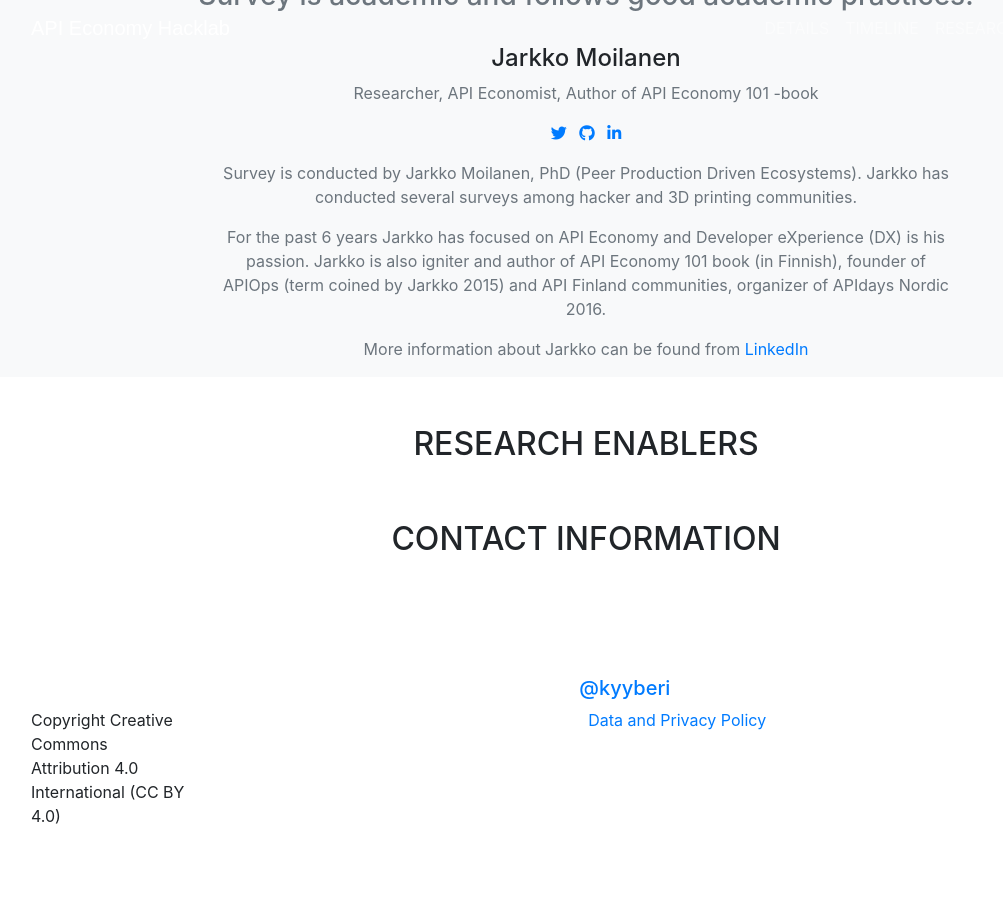
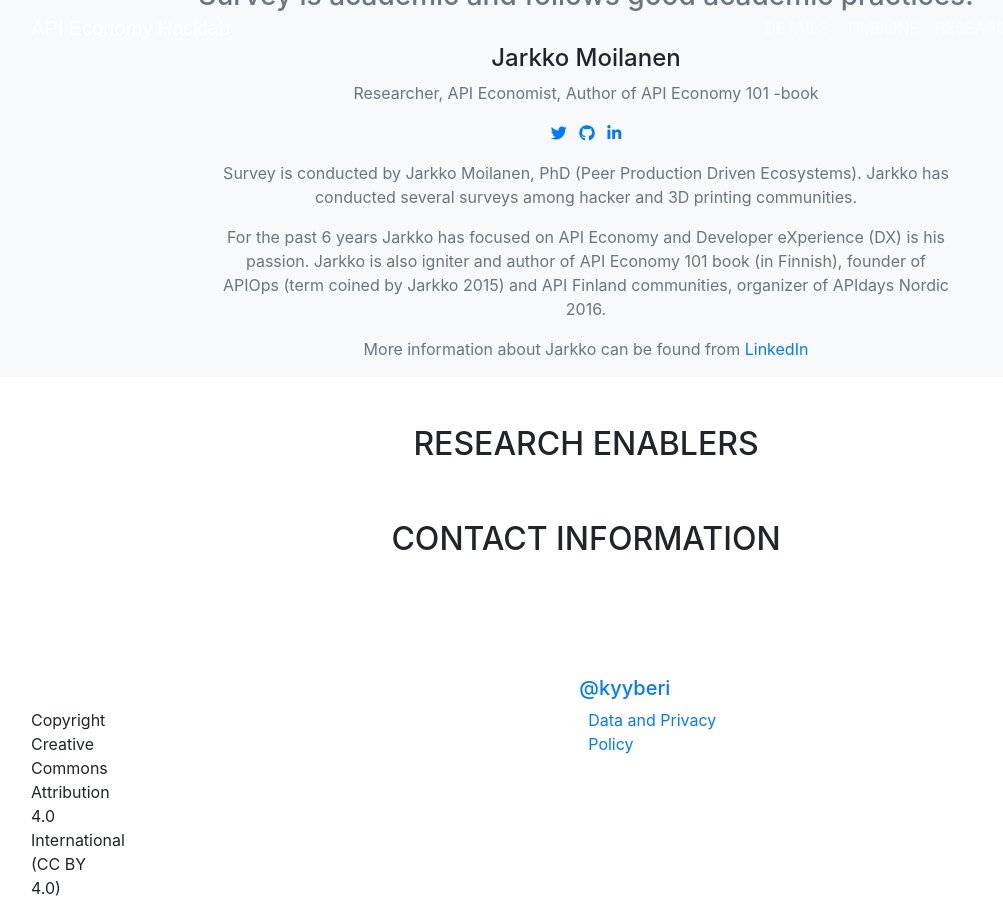
Before and after one commit to apieconomyhacklab/apiportalsurvey, a Jekyll site: the page built from index.md, in a window 1280 px wide and 900 px high, scrolled down 1733 px. Shown: the whole window, without its empty margins (54-1057 px from the left). Built offline with Jekyll 4.4.1, drawn with Linux system fonts in a browser that asks for light colours; nearby versions of some CDN libraries; some web fonts are replaced; library files that are not in the unit come from our copies; before the commit the page ends 2561 px from its top, so only the background shows below that.

Commit message:
minor fixes

```diff
--- a/_layouts/default.html
+++ b/_layouts/default.html
@@ -57,10 +57,10 @@
     <footer>
       <div class="container">
         <div class="row">
-          <div class="col-md-4">
+          <div class="col-md-2">
             <span class="copyright">{{ site.data.default.copyright }}</span>
           </div>
-          <div class="col-md-4">
+          <div class="col-md-2">
             <ul class="list-inline quicklinks">
               {%- for ql in site.data.default.quicklinks -%}
               {% assign ws = '' %}
```
